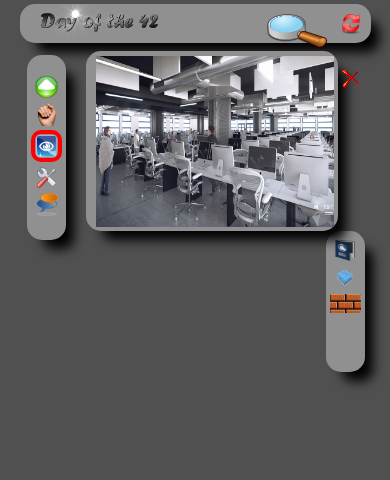
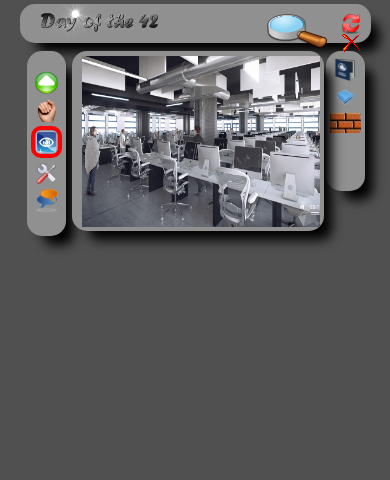
Before and after one commit to Fashin/piscine_php, a PHP site: page /doft.html in a window 390 px wide. Shown: the top 480 px of the page. Run offline with PHP 8.4, Linux system fonts and the light colour scheme.

Commit message:
responsive on ex02 need review && pop_up removing fixed

```diff
--- a/j00/ex02/doft.css
+++ b/j00/ex02/doft.css
@@ -23,7 +23,7 @@
   float: right;
   height: 20px; width: 20px;
   position: relative;
-  top: 65px; right: -10px;
+  top: 7.5vw; right: -10px;
 }
 #article
 {
@@ -38,11 +38,11 @@
 .article-left
 {
   float: left;
-  margin: 1.2vw 0 0 7vw;
+  margin: 0.2vw 0 0 7vw;
   padding: 20px 0 20px 0;
 }
 
-.main { width: 62vw; margin-left: 20px; padding: 5px 0 0 10px; }
+.main { width: 62vw; margin-left: 1.5vw; padding: 5px 0 0 10px; }
 
 .article-right
 {
--- a/j00/ex05/scripts/map_control.class.js
+++ b/j00/ex05/scripts/map_control.class.js
@@ -20,7 +20,6 @@
    */
   put_text_interract(el, num = 0) {
     pop_up.cleans();
-    console.log(el);
     el = (typeof el.srcElement !== "undefined") ? el.srcElement : el[0];
 
     let name = el.getAttribute('class').split(' ')[1];
@@ -52,6 +51,7 @@
    */
   create_element(class_name)
   {
+    pop_up.cleans(1);
     let div = document.createElement('div');
     div.className = 'invisible ' + class_name;
     div.setAttribute('talk', '0');
```
Also changed, not shown: j00/ex05/scripts/pop-up.class.js (+6 -5 lines).
